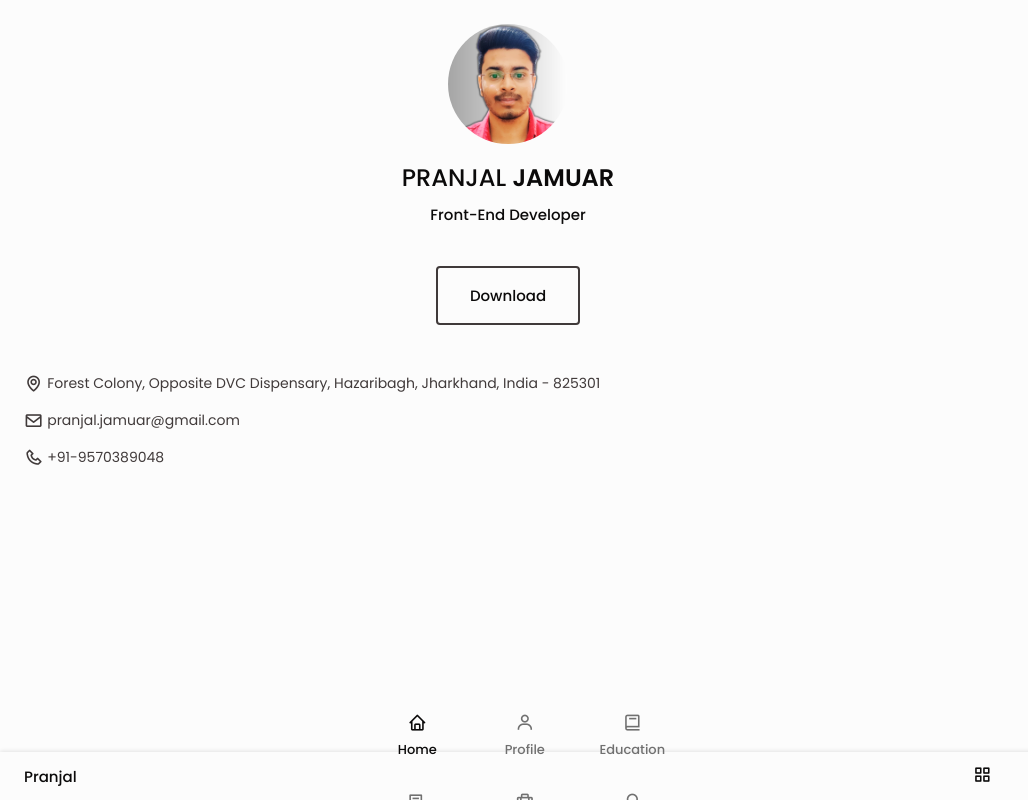
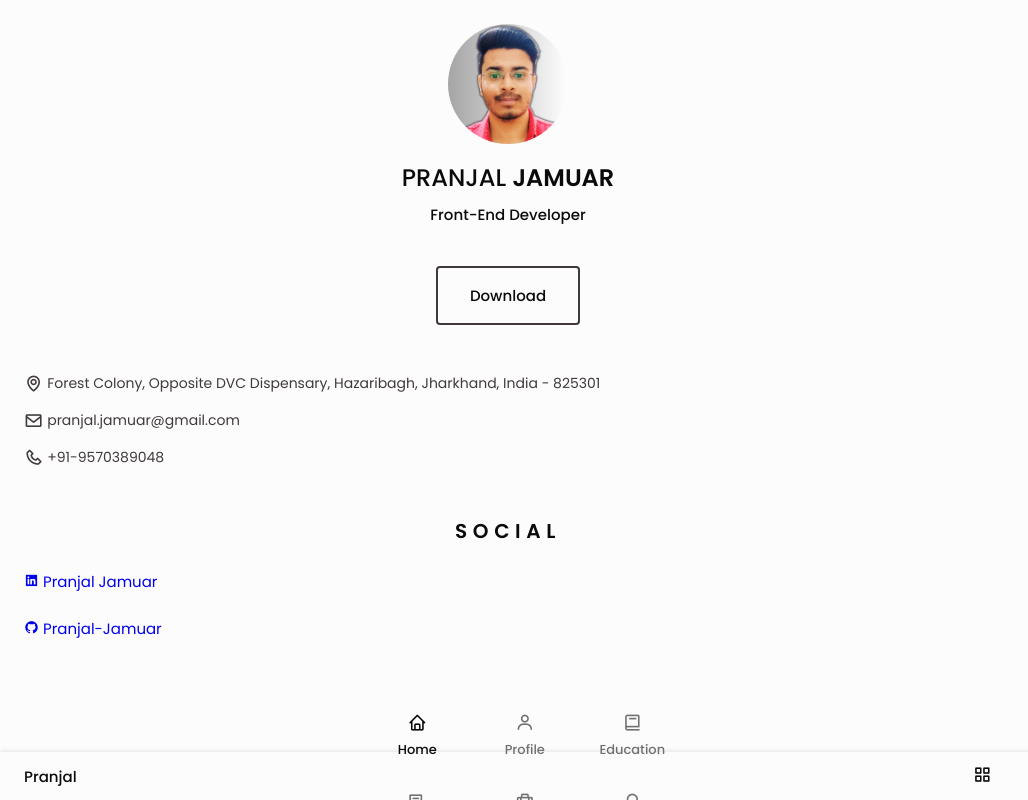
Before and after one commit to Pranjal-Jamuar/resume, a website: page index.html in a window 1280 px wide. Shown: the whole page, without its empty margins (0-1028 px from the left). Drawn offline with nearby package versions, Linux system fonts and the light colour scheme.

Commit message:
Social Section started

```diff
--- a/index.html
+++ b/index.html
@@ -103,6 +103,28 @@
               </div>
             </div>
           </section>
+          <section class="social section">
+            <h2 class="section-title">SOCIAL</h2>
+
+            <div class="social-container bd-grid">
+              <a
+                href="https://www.linkedin.com/in/pranjal-jamuar-06631026b/"
+                target="_blank"
+                class="social-link"
+              >
+                <i class="bx bxl-linkedin-square social-icon"></i>
+                Pranjal Jamuar
+              </a>
+              <a
+                href="https://github.com/Pranjal-Jamuar"
+                target="_blank"
+                class="social-link"
+              >
+                <i class="bx bxl-github social-icon"></i>
+                Pranjal-Jamuar
+              </a>
+            </div>
+          </section>
         </div>
 
         <div class="resume-right"></div>
```
